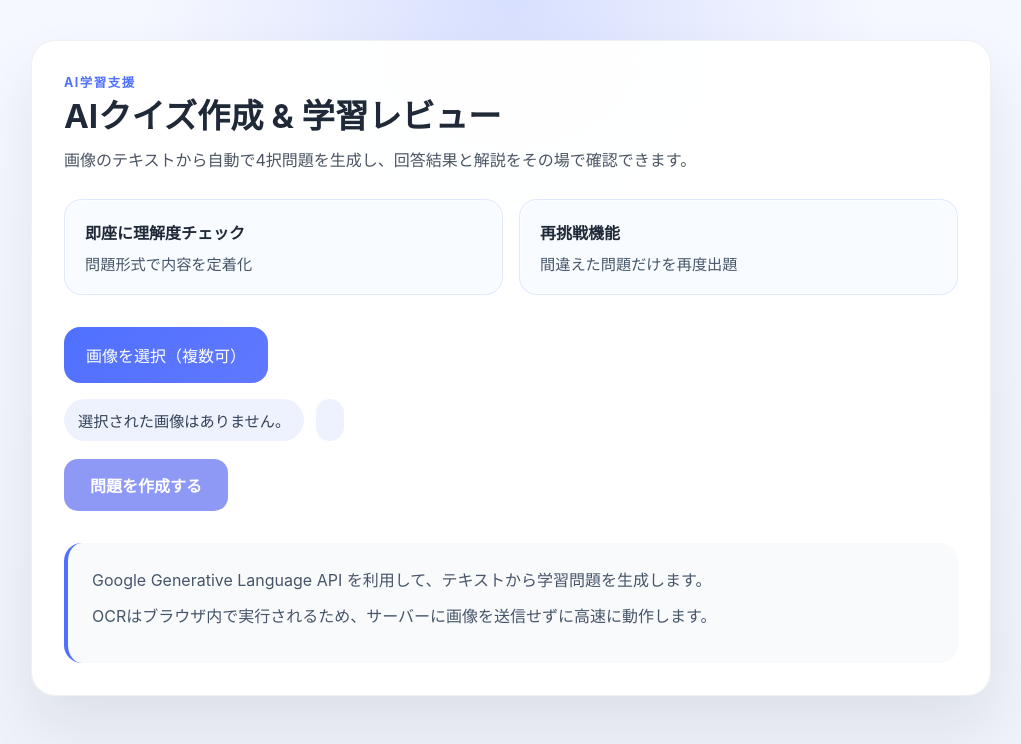
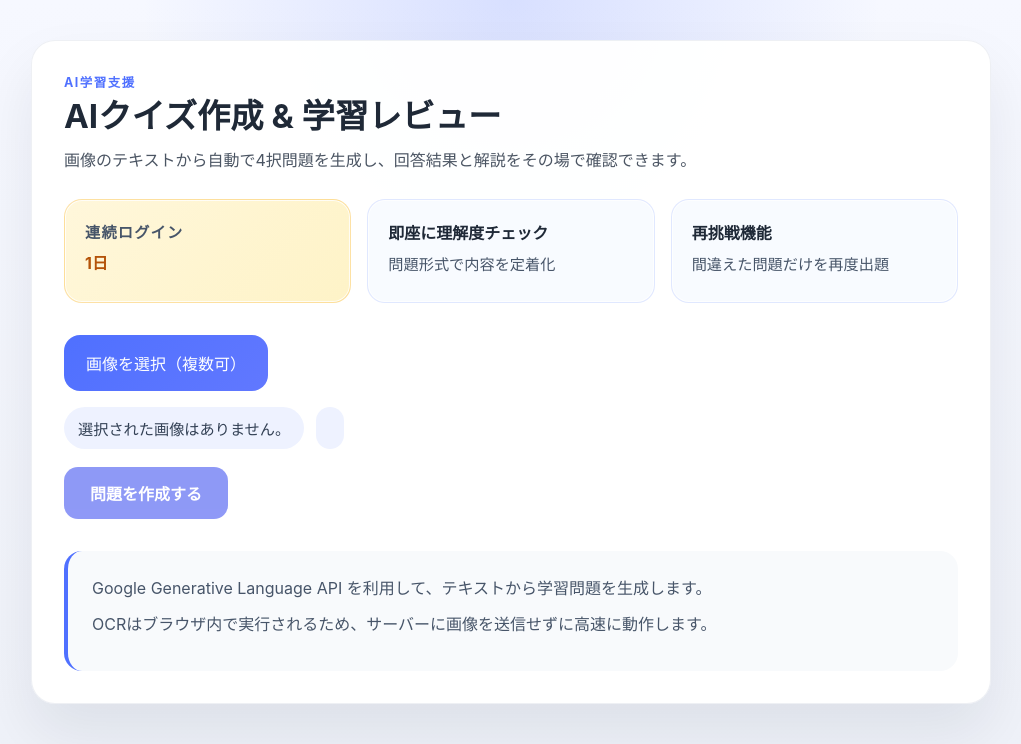
Before and after one commit to skii1ed24k/benkyoai, a Flask app: page / in a window 1280 px wide. Shown: the top 744 px of the page, without its empty margins (129-1150 px from the left). Run offline with Flask 3, Linux system fonts and the light colour scheme; some libraries are stand-ins or nearby versions.

Commit message:
Add study streak and progress tracking
This change adds per-device progress tracking with localStorage: login streaks are recorded, and photo usage and wrong-answer history are saved for each quiz. The UI now shows a live streak badge in the hero section, and the new card styling was added to match the design.

```diff
--- a/static/app.js
+++ b/static/app.js
@@ -8,6 +8,110 @@ const quizContainer = document.getElementById("quizContainer");
 
 let selectedFiles = [];
 let quizState = null;
+const DEVICE_STORAGE_KEY = 'benkyoai-progress';
+
+function getStoredProgress() {
+  try {
+    const raw = localStorage.getItem(DEVICE_STORAGE_KEY);
+    if (!raw) {
+      return {
+        photos: {},
+        loginDates: [],
+        streak: 0,
+      };
+    }
+    const parsed = JSON.parse(raw);
+    return {
+      photos: parsed.photos || {},
+      loginDates: Array.isArray(parsed.loginDates) ? parsed.loginDates : [],
+      streak: Number(parsed.streak) || 0,
+    };
+  } catch (error) {
+    return {
+      photos: {},
+      loginDates: [],
+      streak: 0,
+    };
+  }
+}
+
+function saveStoredProgress(progress) {
+  try {
+    localStorage.setItem(DEVICE_STORAGE_KEY, JSON.stringify(progress));
+  } catch (error) {
+    // ignore storage errors (private browsing / quota exceeded)
+  }
+}
+
+function recordLoginDay() {
+  const progress = getStoredProgress();
+  const today = new Date().toISOString().slice(0, 10);
+  const dates = new Set(progress.loginDates || []);
+  dates.add(today);
+  const sortedDates = [...dates].sort();
+  let streak = 0;
+  let cursor = new Date();
+  while (true) {
+    const key = cursor.toISOString().slice(0, 10);
+    if (!sortedDates.includes(key)) break;
+    streak += 1;
+    cursor.setDate(cursor.getDate() - 1);
+  }
+  progress.loginDates = sortedDates;
+  progress.streak = streak;
+  saveStoredProgress(progress);
+  return progress;
+}
+
+function recordPhotoUsage(photoKey, quizTitle, wrongQuestions = []) {
+  const progress = getStoredProgress();
+  if (!progress.photos) progress.photos = {};
+  const dateKey = new Date().toISOString().slice(0, 10);
+  const current = progress.photos[photoKey] || {
+    count: 0,
+    title: quizTitle || 'AI問題',
+    wrongQuestions: [],
+    firstUsedDate: dateKey,
+    lastUsedDate: dateKey,
+  };
+
+  current.count = (current.count || 0) + 1;
+  current.title = quizTitle || current.title || 'AI問題';
+  current.lastUsedDate = dateKey;
+  current.firstUsedDate = current.firstUsedDate || dateKey;
+  current.wrongQuestions = Array.isArray(current.wrongQuestions) ? current.wrongQuestions : [];
+  if (Array.isArray(wrongQuestions) && wrongQuestions.length > 0) {
+    wrongQuestions.forEach((item) => {
+      current.wrongQuestions.push({
+        questionIndex: item.idx,
+        question: item.q.question,
+        selectedAnswer: item.selectedAnswer,
+        correctAnswer: item.correctAnswer,
+        date: dateKey,
+      });
+    });
+  }
+  progress.photos[photoKey] = current;
+  saveStoredProgress(progress);
+  return progress;
+}
+
+function readDeviceProgressSummary() {
+  const progress = getStoredProgress();
+  return {
+    streak: progress.streak || 0,
+    photos: progress.photos || {},
+    loginDates: progress.loginDates || [],
+  };
+}
+
+function renderStreakBadge() {
+  const streakValue = document.getElementById('streakValue');
+  if (!streakValue) return;
+
+  const progress = readDeviceProgressSummary();
+  streakValue.textContent = `${progress.streak || 0}日`;
+}
 
 // Simple WebAudio helper for feedback sounds
 const FeedbackSound = {
@@ -127,6 +231,7 @@ async function recognizeTextFromFiles(files) {
 analyzeBtn.addEventListener("click", async () => {
   if (selectedFiles.length === 0) return;
 
+  recordLoginDay();
   analyzeBtn.disabled = true;
   analyzeBtn.textContent = "分析中...";
   resultSection.hidden = true;
@@ -135,6 +240,8 @@ analyzeBtn.addEventListener("click", async () => {
   ocrStatus.textContent = "OCRを開始しています...";
 
   try {
+    recordLoginDay();
+    renderStreakBadge();
     const extracted = await recognizeTextFromFiles(selectedFiles);
     resultSection.hidden = false;
 
@@ -184,6 +291,9 @@ analyzeBtn.addEventListener("click", async () => {
 const choiceLabels = ["A", "B", "C", "D"];
 const photoAttemptHistory = new Map();
 const photoFingerprintCache = new Map();
+
+recordLoginDay();
+renderStreakBadge();
 
 function buildPhotoFingerprint(file, extraText = '') {
   const seed = (file ? `${file.name || 'photo'}-${file.size || 0}-${file.lastModified || 0}-${file.type || 'unknown'}` : '') + (extraText || '');
@@ -692,6 +802,7 @@ function showSummary() {
       mistakeFocus: analyzeWeakAreas(wrong)[0] || '重点理解',
       attemptNumber: historyBeforeSave.length + 1,
     });
+    recordPhotoUsage(currentPhotoKey, quizState.quizTitle || 'AI問題', wrong);
   }
 
   const improvementMessage = getImprovementMessage();
--- a/static/style.css
+++ b/static/style.css
@@ -55,7 +55,7 @@ h1 {
 
 .hero-meta {
   display: grid;
-  grid-template-columns: repeat(2, minmax(0, 1fr));
+  grid-template-columns: repeat(3, minmax(0, 1fr));
   gap: 16px;
 }
 
@@ -65,6 +65,27 @@ h1 {
   background: #f8fbff;
   border: 1px solid rgba(79, 112, 255, 0.14);
   box-shadow: inset 0 0 0 1px rgba(255, 255, 255, 0.8);
+}
+
+.streak-card {
+  background: linear-gradient(135deg, #fff7db 0%, #fef3c7 100%);
+  border: 1px solid rgba(245, 158, 11, 0.25);
+}
+
+.streak-label {
+  display: block;
+  margin-bottom: 8px;
+  font-size: 0.8rem;
+  color: #92400e;
+  font-weight: 700;
+  letter-spacing: 0.08em;
+  text-transform: uppercase;
+}
+
+.streak-card strong {
+  display: block;
+  font-size: clamp(1.4rem, 2vw, 2rem);
+  color: #b45309;
 }
 
 .meta-card strong {
--- a/templates/index.html
+++ b/templates/index.html
@@ -15,6 +15,10 @@
         <p class="lead">画像のテキストから自動で4択問題を生成し、回答結果と解説をその場で確認できます。</p>
       </div>
       <div class="hero-meta">
+        <div class="meta-card streak-card" id="streakCard">
+          <span class="streak-label">連続ログイン</span>
+          <strong id="streakValue">0日</strong>
+        </div>
         <div class="meta-card">
           <strong>即座に理解度チェック</strong>
           <span>問題形式で内容を定着化</span>
```
